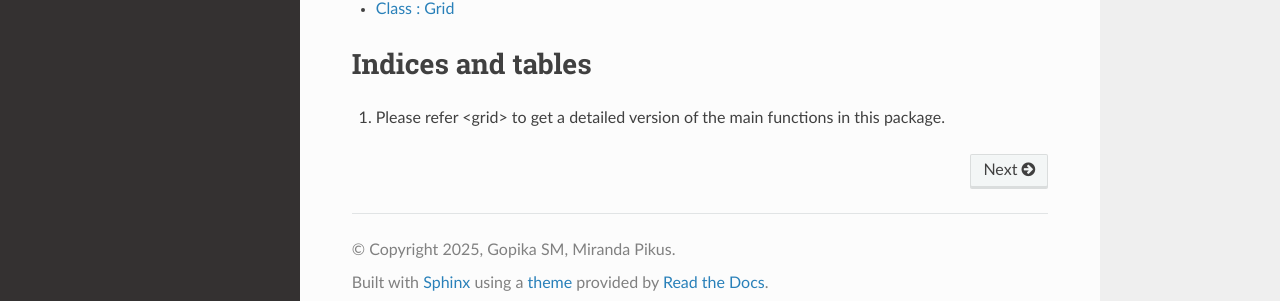
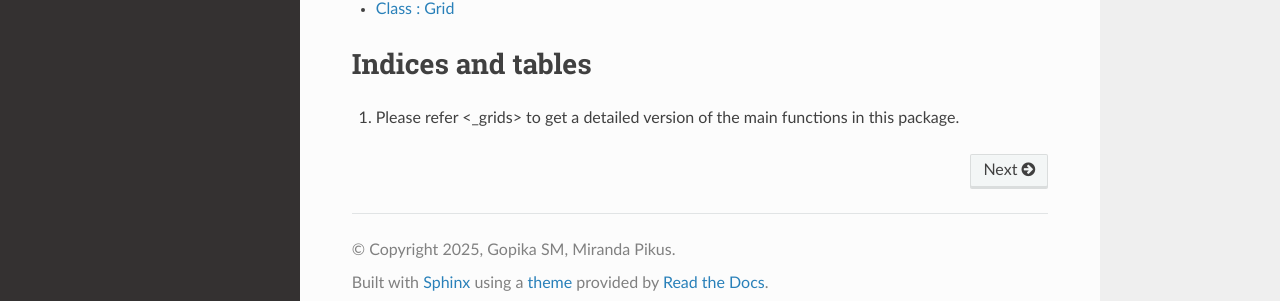
Before and after one commit to miranda-pikus/DustyDisk, a Sphinx documentation site: the page built from docs/index.rst, in a window 1280 px wide. Shown: the part 259-560 px from the top of the page. Built offline with Sphinx 7.4.7 and the Read the Docs theme 3.1.0, drawn with Linux system fonts in a browser that asks for light colours.

Commit message:
changed index.rst

```diff
--- a/docs/grid.rst
+++ b/docs/grid.rst
@@ -1,4 +1,4 @@
-.. _grid:
+.. _grids:
 
 Class : Grid
 ==============
--- a/docs/index.rst
+++ b/docs/index.rst
@@ -18,4 +18,4 @@
 Indices and tables
 ======================
 
-#. :ref:`Please refer <grid> to get a detailed version of the main functions in this package.`
+#. :ref:`Please refer <_grids> to get a detailed version of the main functions in this package.`
```
